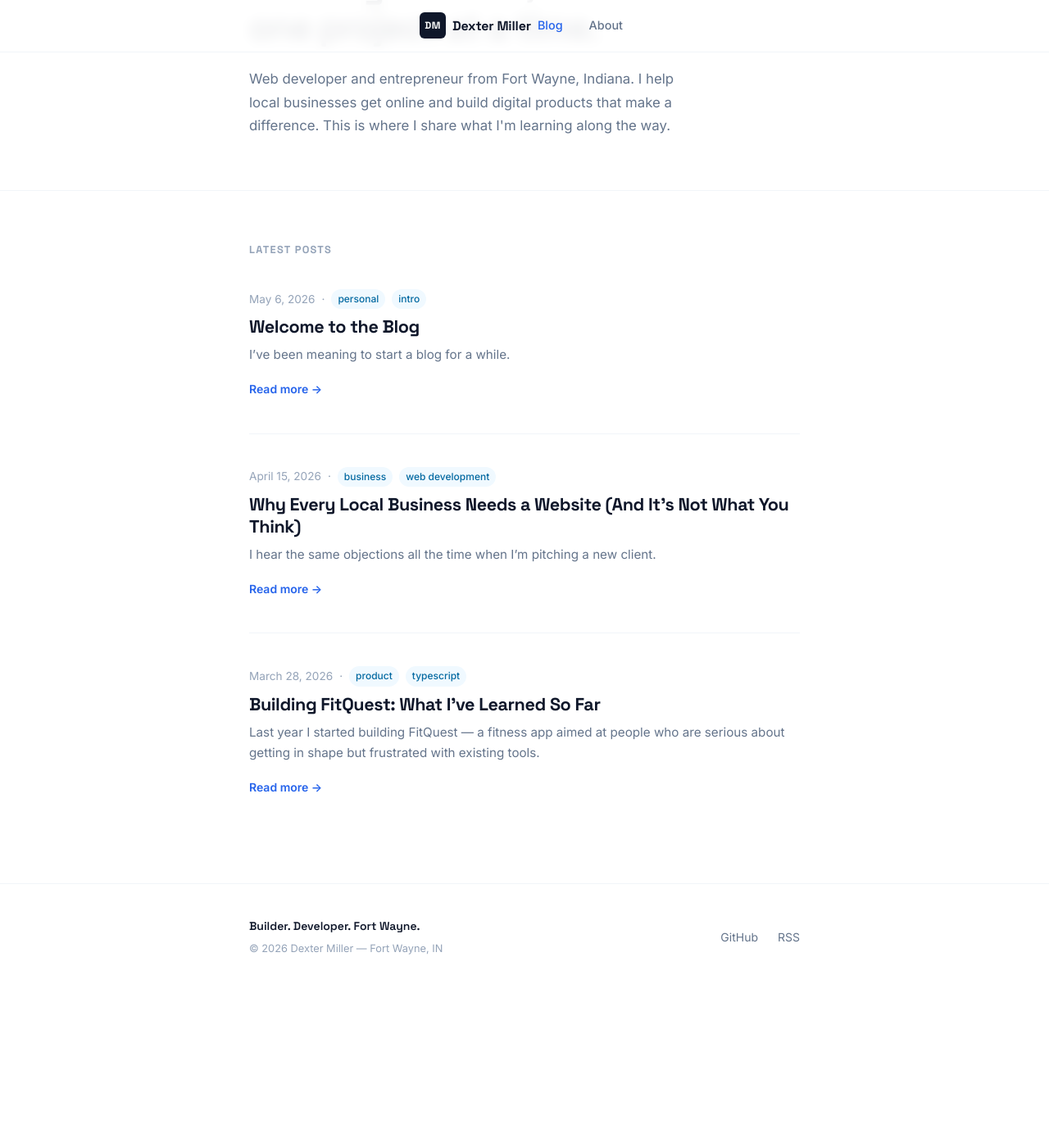
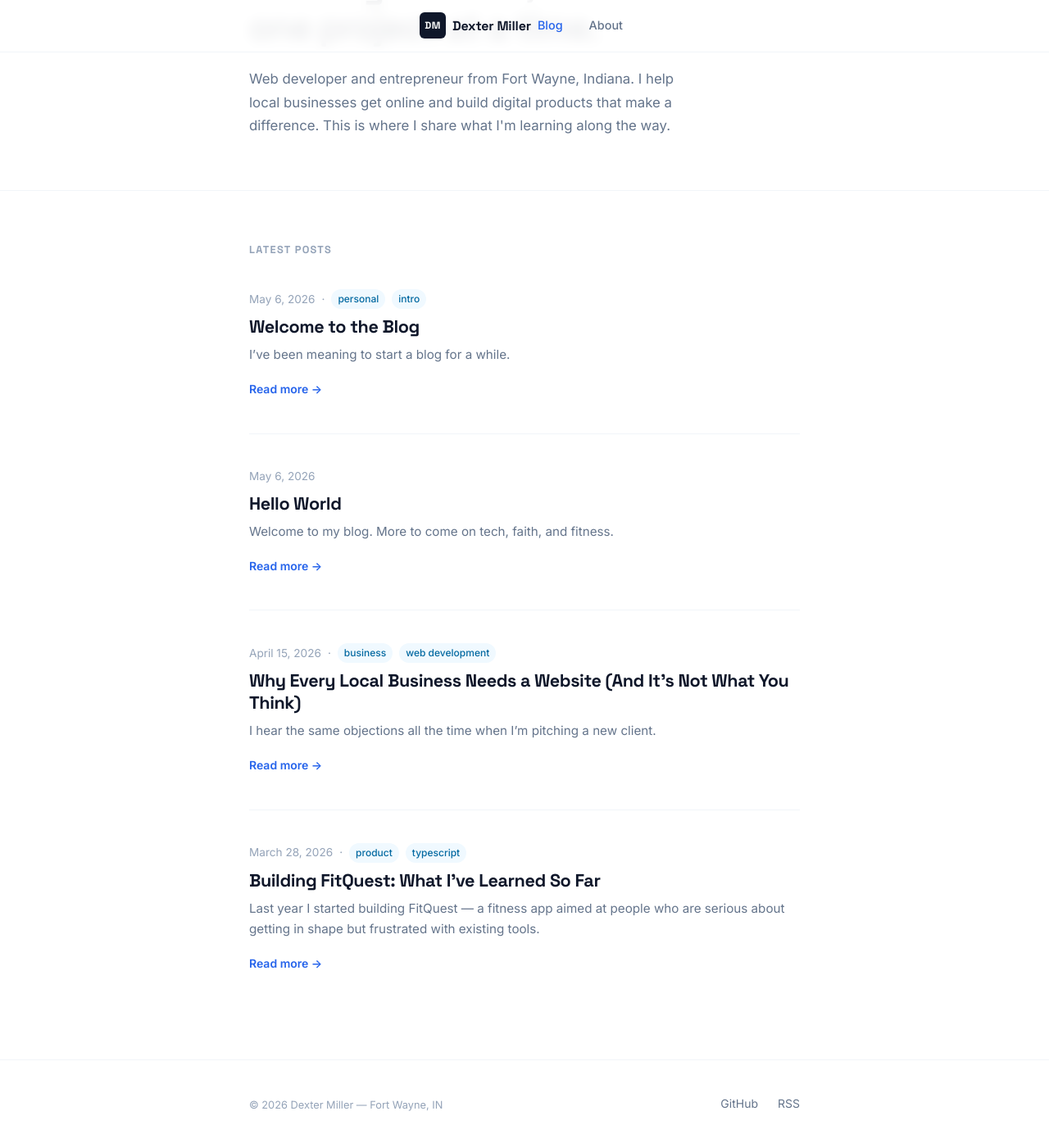
Before and after one commit to dextercarlmiller/blog, a Jekyll site: the page built from index.md, in a window 1280 px wide and 1400 px high, scrolled down 246 px. Shown: the top 1395 px of the window at 82% size. Built offline with Jekyll 4.4.1, drawn with Linux system fonts in a browser that asks for light colours; the list of posts is cut into pages by our own code; before the commit the page ends 1455 px from its top, so only the background shows below that.

Commit message:
Initial Jekyll setup

```diff
--- a/_config.yml
+++ b/_config.yml
@@ -1,57 +1,8 @@
 title: Dexter Miller
-tagline: "Builder. Developer. Fort Wayne."
-description: >-
-  I'm a web developer and entrepreneur from Fort Wayne, Indiana.
-  Building digital products for local businesses and beyond — one project at a time.
-author:
-  name: Dexter Miller
-  location: Fort Wayne, IN
-  github: dextercarlmiller
-
+description: Thoughts on tech, faith, and fitness.
 url: "https://blog.dextermiller.com"
 baseurl: ""
-
-email: ""
-twitter_username: ""
-
-# Build
-markdown: kramdown
-highlighter: rouge
 permalink: /:year/:month/:day/:title/
-
-kramdown:
-  input: GFM
-  hard_wrap: false
-  syntax_highlighter: rouge
-
-# Sass
-sass:
-  sass_dir: _sass
-  style: compressed
-
-# Pagination
-paginate: 8
-paginate_path: "/page:num/"
-
-# Plugins
+theme: minima
 plugins:
   - jekyll-feed
-  - jekyll-seo-tag
-  - jekyll-paginate
-
-# Defaults
-defaults:
-  - scope:
-      path: ""
-      type: "posts"
-    values:
-      layout: "post"
-      author: "Dexter Miller"
-
-# Exclude
-exclude:
-  - Gemfile
-  - Gemfile.lock
-  - node_modules
-  - vendor
-  - README.md
--- /dev/null
+++ b/_posts/2026-05-06-hello-world.md
@@ -0,0 +1,7 @@
+---
+layout: post
+title: "Hello World"
+date: 2026-05-06
+---
+
+Welcome to my blog. More to come on tech, faith, and fitness.
```
Also changed, not shown: Gemfile (+0 -8 lines), index.md (added, +3 -0 lines).
